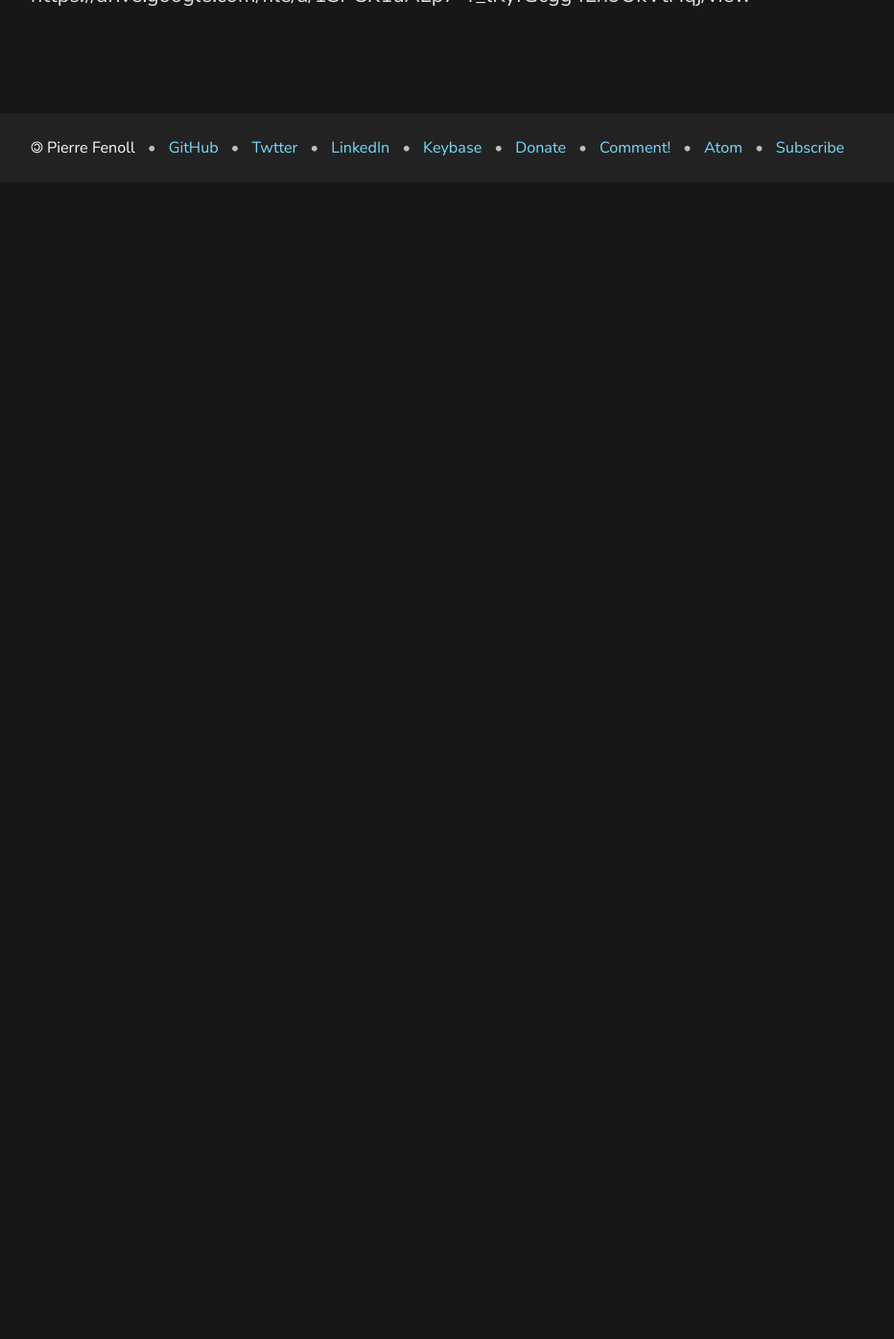
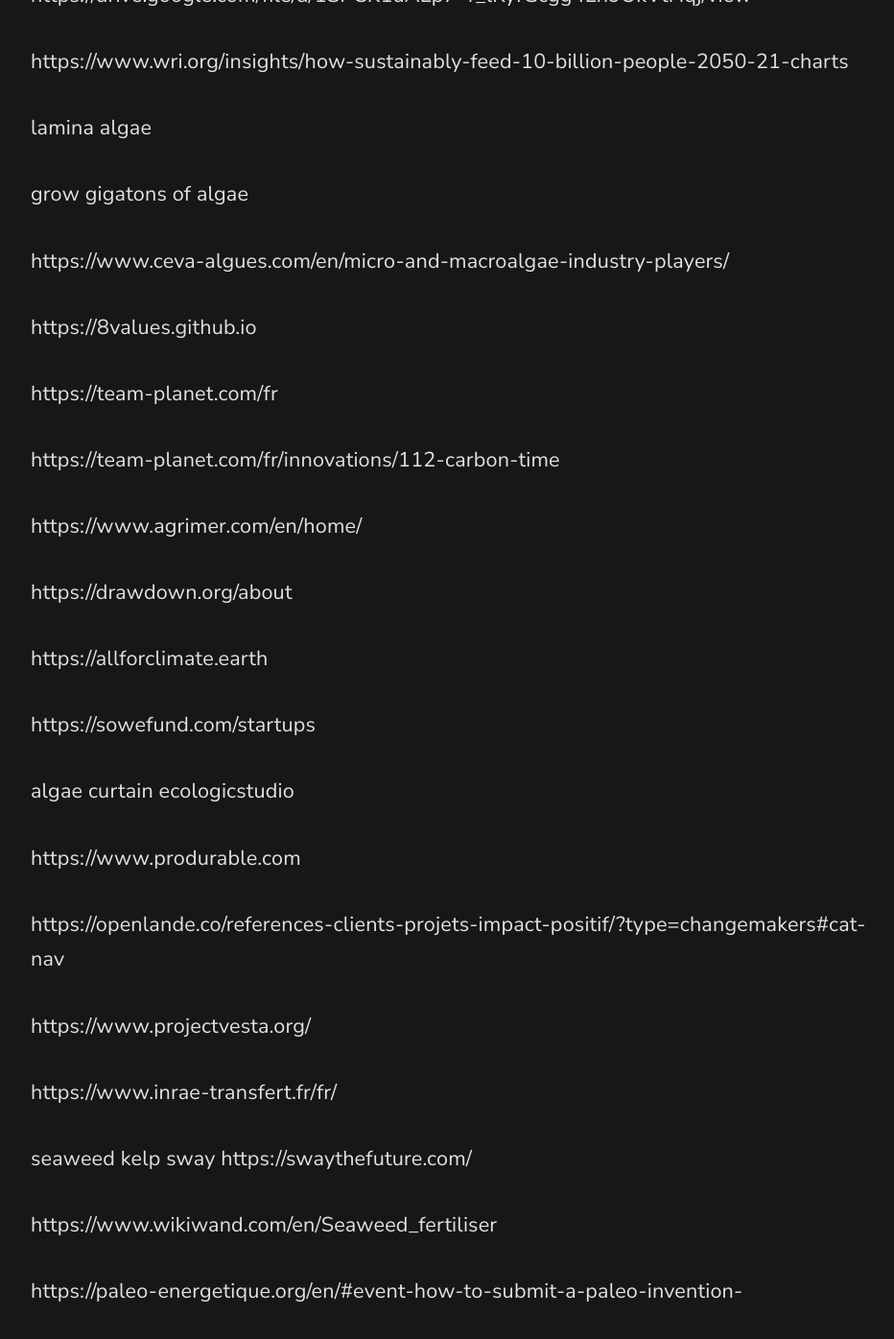
Before and after one commit to fenollp/fenollp.github.io, a Jekyll site: the page built from _posts/2023-07-06-algae.md, in a window 1280 px wide and 1400 px high, scrolled down 2835 px. Shown: the top 1395 px of the window at 96% size, without its empty margins (158-1090 px from the left). Built offline with Jekyll 4.4.1, drawn with Linux system fonts in a browser that asks for light colours; before the commit the page ends 3025 px from its top, so only the background shows below that.

Commit message:
moar links
Signed-off-by: Pierre Fenoll <pierrefenoll@gmail.com>

```diff
--- a/_posts/2023-07-06-algae.md
+++ b/_posts/2023-07-06-algae.md
@@ -71,3 +71,53 @@
 https://team-planet.com/en/submit-innovation
 https://team-planet.com/en/about/files
 https://drive.google.com/file/d/1SPCK1uALp7-T_lKyfGcgg4Ln9UkVtHqj/view
+
+
+
+https://www.wri.org/insights/how-sustainably-feed-10-billion-people-2050-21-charts
+
+lamina algae
+
+grow gigatons of algae
+
+https://www.ceva-algues.com/en/micro-and-macroalgae-industry-players/
+
+https://8values.github.io
+
+
+
+https://team-planet.com/fr
+
+https://team-planet.com/fr/innovations/112-carbon-time
+
+https://www.agrimer.com/en/home/
+
+
+
+
+https://drawdown.org/about
+
+https://allforclimate.earth
+
+
+
+https://sowefund.com/startups
+
+algae curtain ecologicstudio
+
+https://www.produrable.com
+
+https://openlande.co/references-clients-projets-impact-positif/?type=changemakers#cat-nav
+
+https://www.projectvesta.org/
+
+https://www.inrae-transfert.fr/fr/
+
+
+
+seaweed kelp sway
+https://swaythefuture.com/
+
+https://www.wikiwand.com/en/Seaweed_fertiliser
+
+https://paleo-energetique.org/en/#event-how-to-submit-a-paleo-invention-
```
